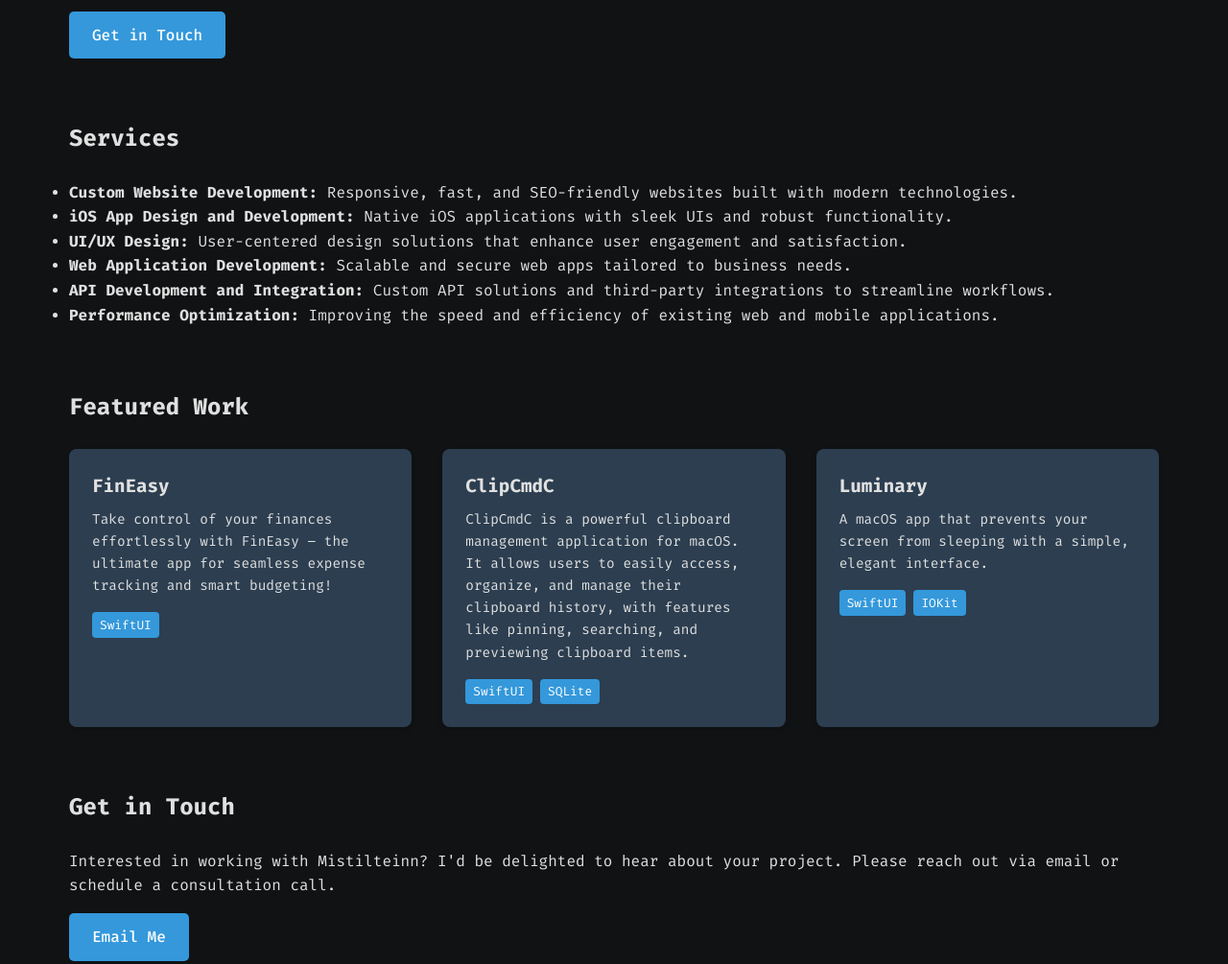
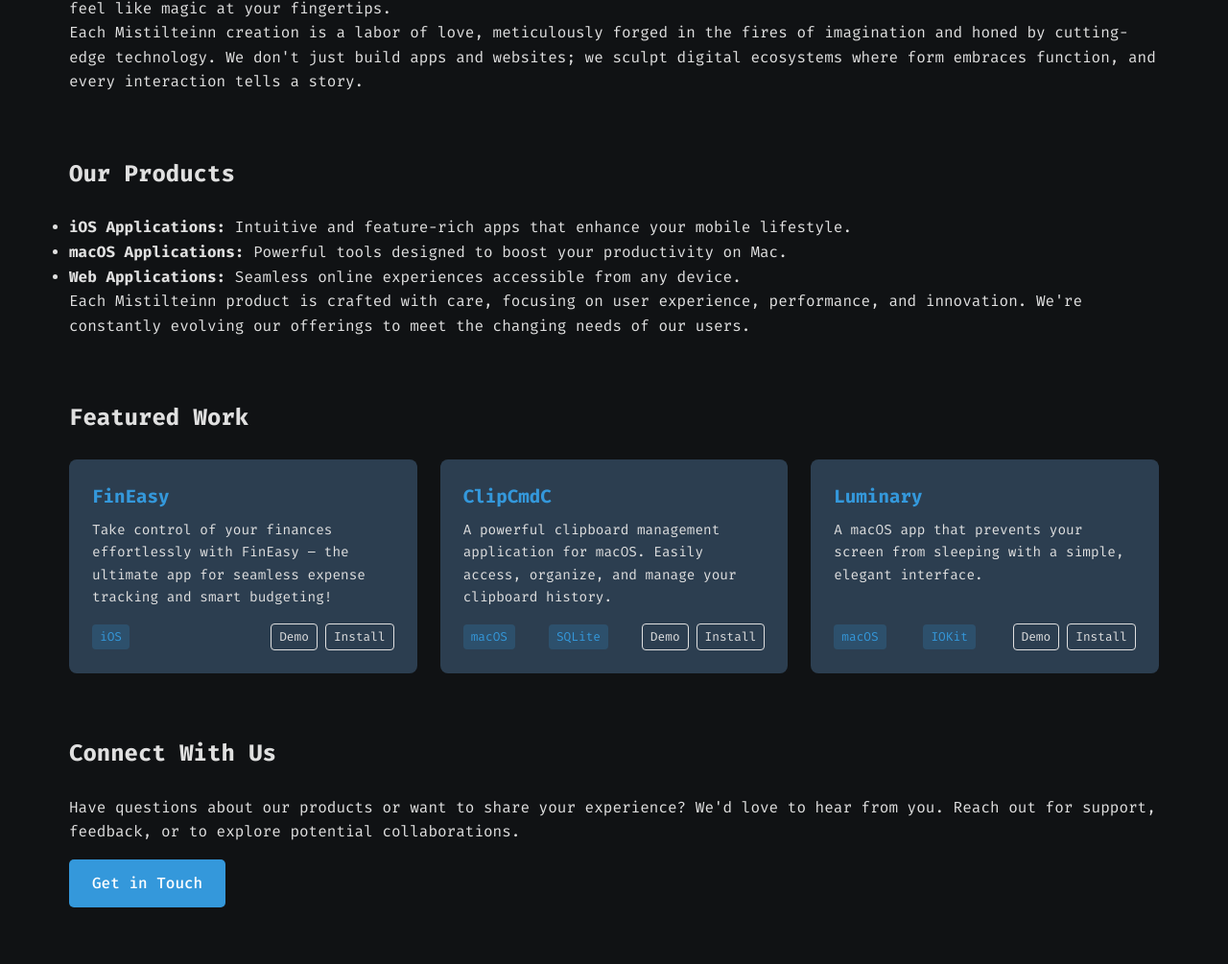
Before and after one commit to PRATIKK0709/Mistilteinn, a plain HTML site: page index.html in a window 1280 px wide. Shown: the part 278-1283 px from the top of the page at 96% size. Drawn offline with Linux system fonts and the light colour scheme.

Commit message:
index.html

```diff
--- a/index.html
+++ b/index.html
@@ -6,22 +6,22 @@
     <title>Mistilteinn</title>
     <link href="https://fonts.googleapis.com/css2?family=Fira+Mono:wght@400;500;700&display=swap" rel="stylesheet">
 
-    <meta name="description" content="Mistilteinn offers expert web and iOS development services. Mistilteinn deliver custom websites, iOS apps, and web applications tailored to your needs.">
-    <meta name="keywords" content="web development, iOS development, custom websites, mobile apps, UI/UX design, API development">
+    <meta name="description" content="Mistilteinn develops innovative iOS and macOS apps, and cutting-edge websites. Discover our digital wonders.">
+    <meta name="keywords" content="iOS apps, macOS apps, web development, mobile apps, UI/UX design">
     <meta name="author" content="Mistilteinn">
 
     <!-- Open Graph / Facebook -->
     <meta property="og:type" content="website">
     <meta property="og:url" content="https://mistilteinn.vercel.app">
     <meta property="og:title" content="Mistilteinn">
-    <meta property="og:description" content="Expert web and iOS development services. Custom solutions tailored to your business needs.">
+    <meta property="og:description" content="Discover innovative iOS and macOS apps, and cutting-edge websites by Mistilteinn.">
     <meta property="og:image" content="https://www.mistilteinn.com/images/og-image.jpg">
 
     <!-- Twitter -->
     <meta property="twitter:card" content="summary_large_image">
     <meta property="twitter:url" content="https://mistilteinn.vercel.app">
-    <meta property="twitter:title" content="Mistilteinn - Specialized Web and iOS Development">
-    <meta property="twitter:description" content="Expert web and iOS development services. Custom solutions tailored to your business needs.">
+    <meta property="twitter:title" content="Mistilteinn - Innovative iOS and macOS Apps">
+    <meta property="twitter:description" content="Discover innovative iOS and macOS apps, and cutting-edge websites by Mistilteinn.">
     <meta property="twitter:image" content="https://www.mistilteinn.com/images/twitter-image.jpg">
 
     <!-- Favicon -->
@@ -110,49 +110,70 @@
 
         .portfolio-grid {
             display: grid;
-            grid-template-columns: repeat(auto-fit, minmax(300px, 1fr));
-            gap: 2rem;
+            grid-template-columns: repeat(auto-fit, minmax(250px, 1fr));
+            gap: 1.5rem;
         }
 
         .portfolio-item {
             background-color: var(--secondary-color);
             border-radius: 8px;
-            overflow: hidden;
+            padding: 1.5rem;
+            display: flex;
+            flex-direction: column;
             transition: transform 0.3s, box-shadow 0.3s;
-            box-shadow: 0 4px 6px rgba(0, 0, 0, 0.1);
         }
 
         .portfolio-item:hover {
             transform: translateY(-5px);
-            box-shadow: 0 10px 20px rgba(0, 0, 0, 0.2);
-        }
-
-        .portfolio-item-content {
-            padding: 1.5rem;
+            box-shadow: 0 10px 20px rgba(0, 0, 0, 0.1);
         }
 
         .portfolio-item h3 {
             font-size: 1.2rem;
             margin-bottom: 0.5rem;
+            color: var(--accent-color);
         }
 
         .portfolio-item p {
             font-size: 0.9rem;
             margin-bottom: 1rem;
+            flex-grow: 1;
         }
 
-        .portfolio-item .tags {
+        .portfolio-meta {
             display: flex;
-            flex-wrap: wrap;
+            justify-content: space-between;
+            align-items: center;
+            margin-top: auto;
+        }
+
+        .tag {
+            background-color: rgba(52, 152, 219, 0.2);
+            color: var(--accent-color);
+            padding: 0.2rem 0.5rem;
+            border-radius: 4px;
+            font-size: 0.8rem;
+        }
+
+        .portfolio-links {
+            display: flex;
             gap: 0.5rem;
         }
 
-        .portfolio-item .tag {
+        .link-button {
+            font-size: 0.8rem;
+            color: var(--text-color);
+            text-decoration: none;
+            padding: 0.2rem 0.5rem;
+            border: 1px solid var(--text-color);
+            border-radius: 4px;
+            transition: background-color 0.3s, color 0.3s;
+        }
+
+        .link-button:hover {
             background-color: var(--accent-color);
             color: #fff;
-            padding: 0.2rem 0.5rem;
-            border-radius: 4px;
-            font-size: 0.8rem;
+            border-color: var(--accent-color);
         }
 
         footer {
@@ -301,7 +322,7 @@
                 <nav>
                     <ul>
                         <li><a href="#about">About</a></li>
-                        <li><a href="#services">Services</a></li>
+                        <li><a href="#products">Products</a></li>
                         <li><a href="#portfolio">Portfolio</a></li>
                         <li><a href="#contact">Contact</a></li>
                     </ul>
@@ -313,51 +334,55 @@
     <main class="container">
         <section id="about">
             <h2>About Mistilteinn</h2>
-            <p>Mistilteinn is a specialized development service focusing on web and iOS solutions. With over a decade of industry experience, I deliver exceptional digital products tailored to meet unique client needs. My commitment to clean code and intuitive design results in high-quality, user-centric applications that make a real difference for clients.</p>
-            <a href="#contact" class="btn">Get in Touch</a>
+            <p>Welcome to Mistilteinn, where code meets creativity and innovation takes flight. We're digital alchemists, transforming ideas into captivating iOS and macOS apps, and weaving intricate web experiences that push the boundaries of what's possible. Our craft? Turning complexity into elegance, and user needs into seamless digital solutions that feel like magic at your fingertips.</p>
+            <p>Each Mistilteinn creation is a labor of love, meticulously forged in the fires of imagination and honed by cutting-edge technology. We don't just build apps and websites; we sculpt digital ecosystems where form embraces function, and every interaction tells a story.</p>
         </section>
 
-        <section id="services">
-            <h2>Services</h2>
+        <section id="products">
+            <h2>Our Products</h2>
             <ul>
-                <li><strong>Custom Website Development:</strong> Responsive, fast, and SEO-friendly websites built with modern technologies.</li>
-                <li><strong>iOS App Design and Development:</strong> Native iOS applications with sleek UIs and robust functionality.</li>
-                <li><strong>UI/UX Design:</strong> User-centered design solutions that enhance user engagement and satisfaction.</li>
-                <li><strong>Web Application Development:</strong> Scalable and secure web apps tailored to business needs.</li>
-                <li><strong>API Development and Integration:</strong> Custom API solutions and third-party integrations to streamline workflows.</li>
-                <li><strong>Performance Optimization:</strong> Improving the speed and efficiency of existing web and mobile applications.</li>
+                <li><strong>iOS Applications:</strong> Intuitive and feature-rich apps that enhance your mobile lifestyle.</li>
+                <li><strong>macOS Applications:</strong> Powerful tools designed to boost your productivity on Mac.</li>
+                <li><strong>Web Applications:</strong> Seamless online experiences accessible from any device.</li>
             </ul>
+            <p>Each Mistilteinn product is crafted with care, focusing on user experience, performance, and innovation. We're constantly evolving our offerings to meet the changing needs of our users.</p>
         </section>
 
         <section id="portfolio">
             <h2>Featured Work</h2>
             <div class="portfolio-grid">
                 <div class="portfolio-item">
-                    <div class="portfolio-item-content">
                     <h3>FinEasy</h3>
                     <p>Take control of your finances effortlessly with FinEasy – the ultimate app for seamless expense tracking and smart budgeting!</p>
-                        <div class="tags">
-                            <span class="tag">SwiftUI</span>
+                    <div class="portfolio-meta">
+                        <span class="tag">iOS</span>
+                        <div class="portfolio-links">
+                            <a href="#" class="link-button">Demo</a>
+                            <a href="#" class="link-button">Install</a>
                         </div>
                     </div>
                 </div>
                 <div class="portfolio-item">
-                    <div class="portfolio-item-content">
                     <h3>ClipCmdC</h3>
-                        <p>ClipCmdC is a powerful clipboard management application for macOS. It allows users to easily access, organize, and manage their clipboard history, with features like pinning, searching, and previewing clipboard items.</p>
-                        <div class="tags">
-                            <span class="tag">SwiftUI</span>
+                    <p>A powerful clipboard management application for macOS. Easily access, organize, and manage your clipboard history.</p>
+                    <div class="portfolio-meta">
+                        <span class="tag">macOS</span>
                         <span class="tag">SQLite</span>
+                        <div class="portfolio-links">
+                            <a href="#" class="link-button">Demo</a>
+                            <a href="#" class="link-button">Install</a>
                         </div>
                     </div>
                 </div>
                 <div class="portfolio-item">
-                    <div class="portfolio-item-content">
                     <h3>Luminary</h3>
                     <p>A macOS app that prevents your screen from sleeping with a simple, elegant interface.</p>
-                        <div class="tags">
-                            <span class="tag">SwiftUI</span>
+                    <div class="portfolio-meta">
+                        <span class="tag">macOS</span>
                         <span class="tag">IOKit</span>
+                        <div class="portfolio-links">
+                            <a href="#" class="link-button">Demo</a>
+                            <a href="#" class="link-button">Install</a>
                         </div>
                     </div>
                 </div>
@@ -365,9 +390,9 @@
         </section>
 
         <section id="contact">
-            <h2>Get in Touch</h2>
-            <p>Interested in working with Mistilteinn? I'd be delighted to hear about your project. Please reach out via email or schedule a consultation call.</p>
-            <a href="mailto:contact@mistilteinn.com" class="btn">Email Me</a>
+            <h2>Connect With Us</h2>
+            <p>Have questions about our products or want to share your experience? We'd love to hear from you. Reach out for support, feedback, or to explore potential collaborations.</p>
+            <a href="mailto:contact@mistilteinn.com" class="btn">Get in Touch</a>
         </section>
     </main>
 
```
Lines whose indentation alone changed are shown as unchanged.
